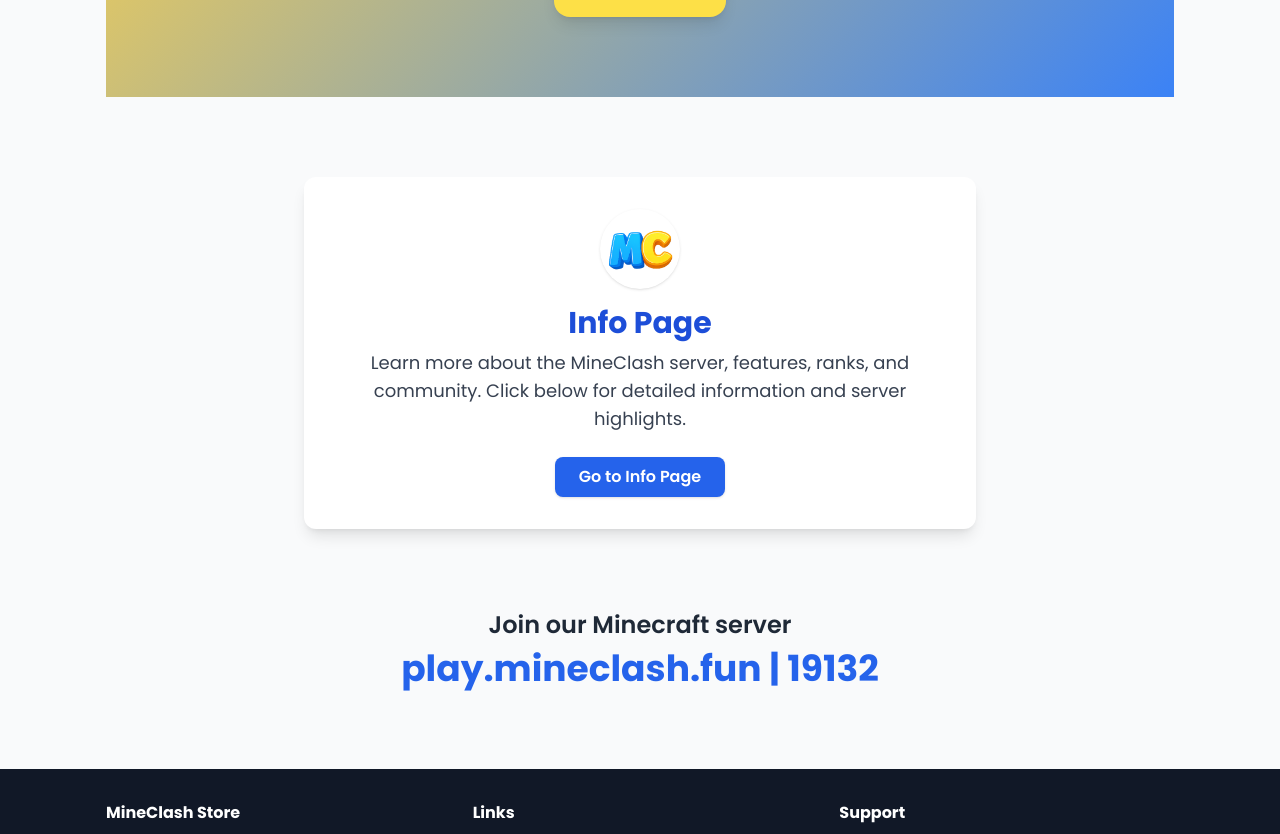
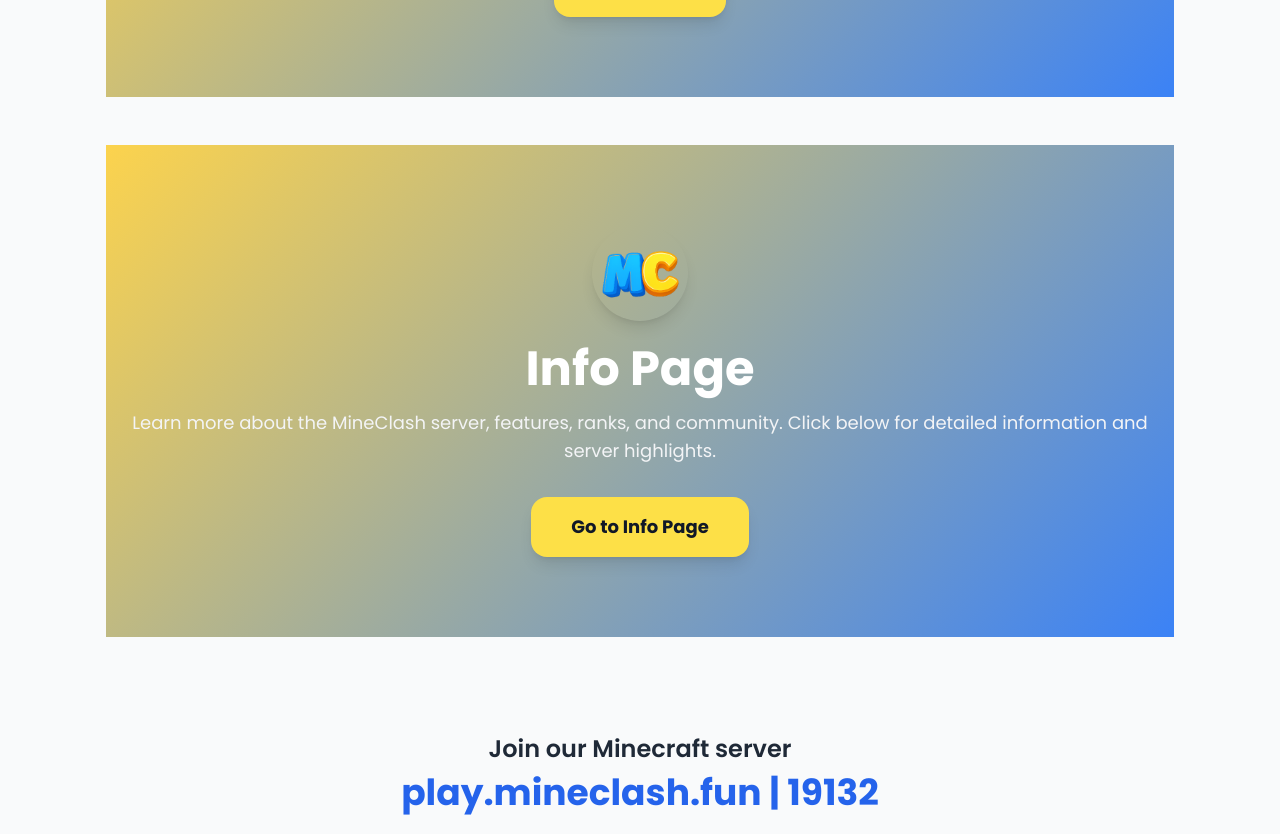
Before and after one commit to mineclash24h-blip/mineclash-store, a Next.js app: page / in a window 1280 px wide. Shown: the part 631-1465 px from the top of the page. Built offline with nearby package versions, Linux system fonts and the light colour scheme.

Commit message:
Style info box on home page exactly like store box

```diff
--- a/pages/index.tsx
+++ b/pages/index.tsx
@@ -36,14 +36,16 @@
         </div>
       </section>
 
-      {/* Info Box Section */}
-      <section className="py-8">
-        <div className="container mx-auto px-4 flex justify-center">
-          <div className="w-full max-w-2xl bg-white rounded-xl shadow-lg p-8 flex flex-col items-center">
-            <img src="/images/top%20logo.png" alt="Server Logo" className="w-20 h-20 mb-4 rounded-full shadow" />
-            <h2 className="text-3xl font-bold mb-2 text-blue-700">Info Page</h2>
-            <p className="text-lg text-gray-700 mb-6 text-center">Learn more about the MineClash server, features, ranks, and community. Click below for detailed information and server highlights.</p>
-            <Link href="/info" className="inline-block px-6 py-2 bg-blue-600 text-white rounded-lg font-semibold text-base hover:bg-blue-700 shadow hover:shadow-md transition">Go to Info Page</Link>
+      {/* Info Box Section - styled exactly like store box */}
+      <section className="hero-banner py-20 mb-12">
+        <div className="container mx-auto px-4">
+          <div className="flex flex-col items-center justify-center gap-8">
+            <div className="w-full text-center text-white">
+              <img src="/images/top%20logo.png" alt="Server Logo" className="mx-auto w-24 h-24 mb-6 rounded-full shadow-lg" />
+              <h1 className="text-5xl font-bold mb-4">Info Page</h1>
+              <p className="text-lg text-gray-100 mb-8">Learn more about the MineClash server, features, ranks, and community. Click below for detailed information and server highlights.</p>
+              <Link href="/info" className="inline-block px-10 py-4 bg-yellow-300 text-gray-900 rounded-2xl font-bold text-lg hover:bg-yellow-400 shadow-lg hover:shadow-xl transition-shadow">Go to Info Page</Link>
+            </div>
           </div>
         </div>
       </section>
```
